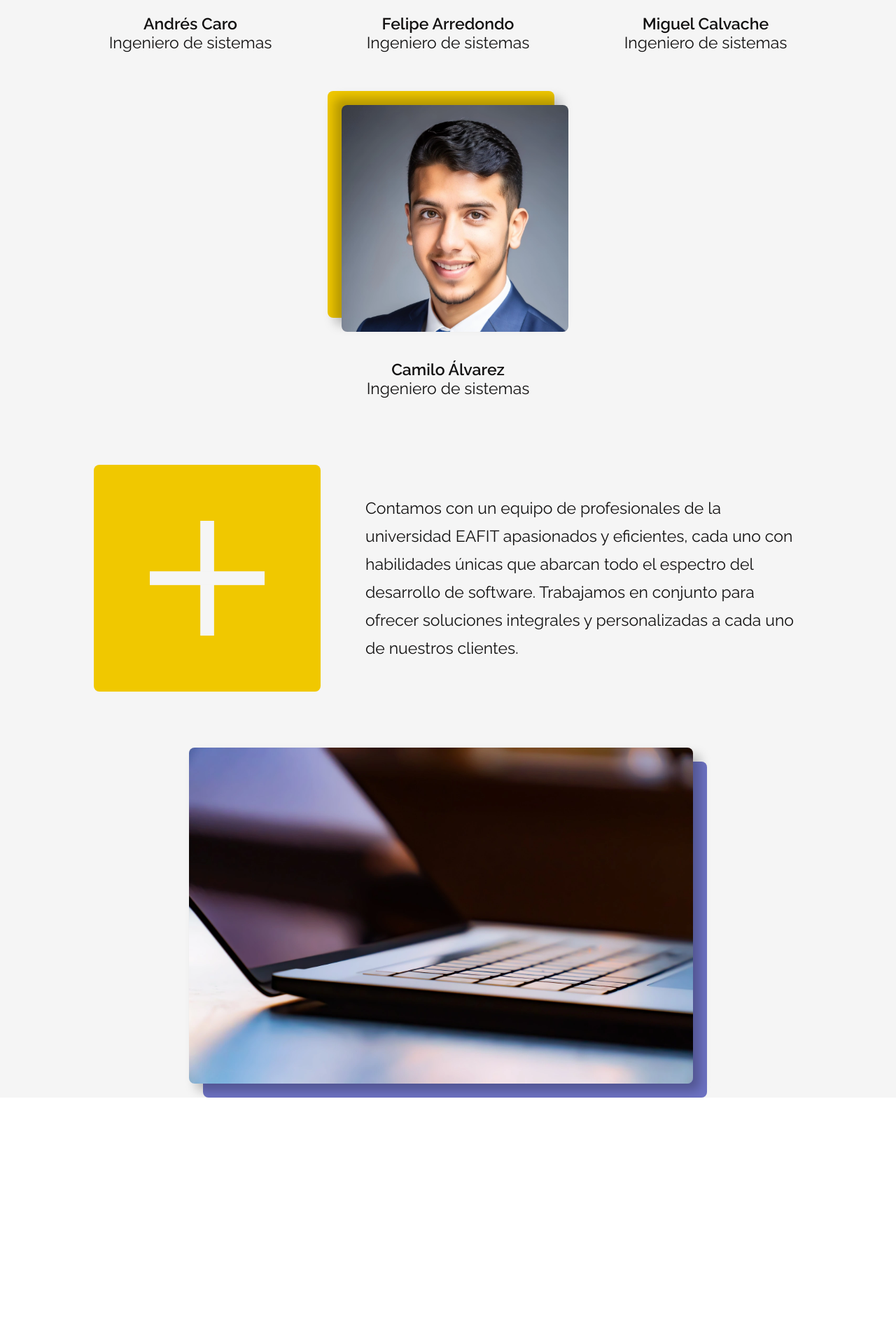
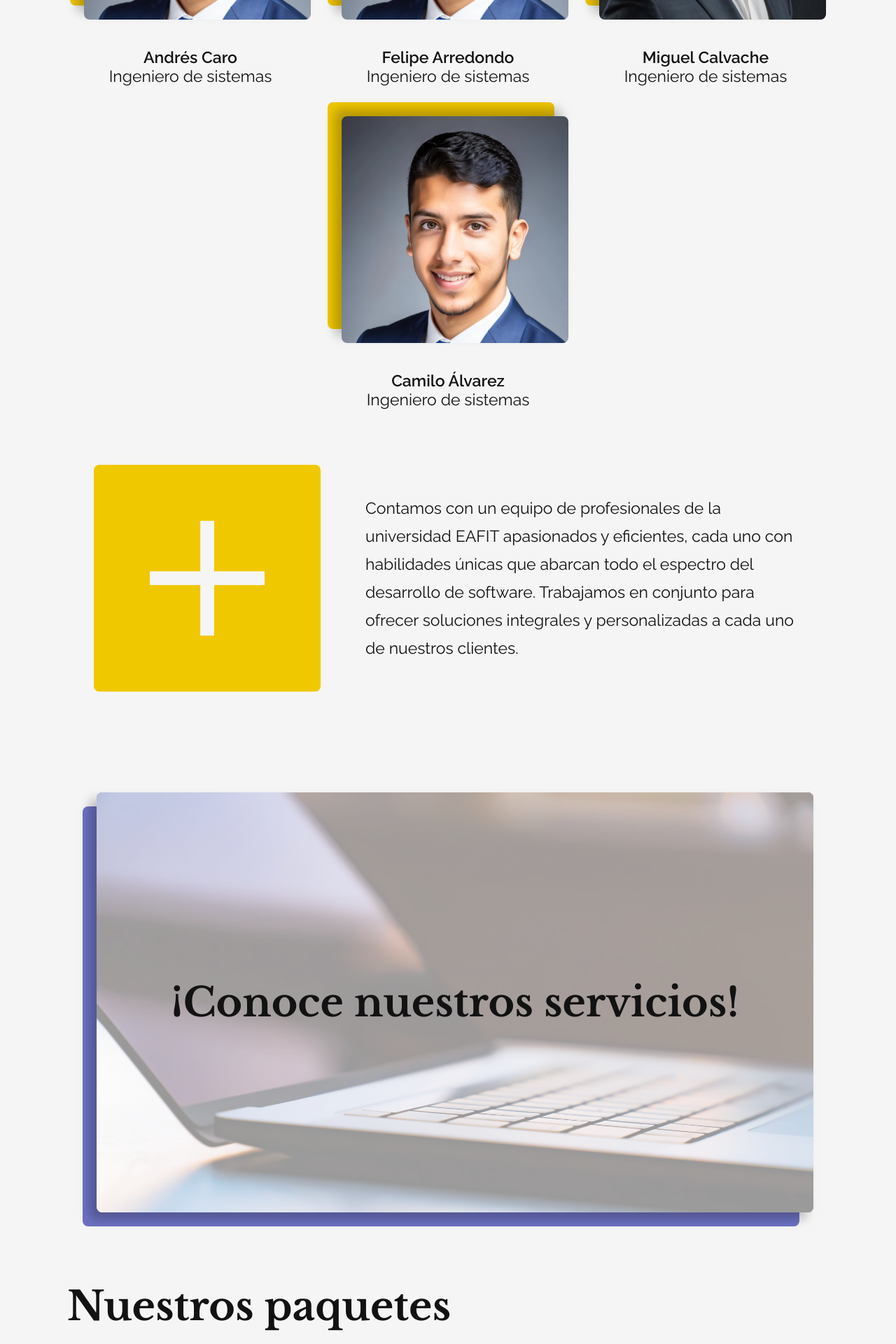
Before and after one commit to Kilafy/kilafy, a React (Vite) app: page / in a window 1280 px wide. Shown: the part 1940-3860 px from the top of the page at 70% size. Before the commit the page ends 3508 px from the top, so only its background shows below. Built offline with nearby package versions, Linux system fonts and the light colour scheme.

Commit message:
Add Services section and add animations to PhotoFrame

```diff
--- a/src/App.jsx
+++ b/src/App.jsx
@@ -1,7 +1,7 @@
 import Header from "./components/Header";
 import Hero from "./components/Hero";
-import PhotoFrame from "./components/PhotoFrame";
 import AboutUs from "./components/AboutUs";
+import Services from "./components/Services";
 
 const App = () => {
   return (
@@ -10,16 +10,7 @@ const App = () => {
         <Header />
         <Hero />
         <AboutUs />
-        <div className="h-full w-full flex justify-center items-center">
-          <PhotoFrame
-            imgSrc="/assets/images/backgrounds/IMG_19.webp"
-            imgWidth="720px"
-            imgHeight="480px"
-            frameRounded="rounded-lg"
-            frameColor="bg-color-4"
-            framePosition="bottomRight"
-          />
-        </div>
+        <Services />
       </div>
     </>
   );
--- a/src/components/AboutUs.jsx
+++ b/src/components/AboutUs.jsx
@@ -8,7 +8,7 @@ const renderTeamMember = () => {
       {aboutUsContent.team.map((member) => (
         <div
           key={member.id}
-          className="flex flex-col items-center justify-center  h-full my-4">
+          className="flex flex-col items-center justify-center h-full my-4 md:my-0">
           <PhotoFrame
             imgSrc={member.photo}
             imgWidth={aboutUsContent.teamPhotoSize.width}
@@ -41,13 +41,13 @@ const AboutUs = () => {
             {aboutUsContent.description}
           </p>
         </div>
-        <h2 className="h2 text-center w-full p-4 my-16 md:my-20">
+        <h2 className="h2 text-center w-full p-4 my-16 mt-24 md:my-20 md:mt-36">
           {aboutUsContent.title}
         </h2>
 
         {renderTeamMember()}
 
-        <div className="flex w-full justify-between gap-3 px-4 mb-16 md:mb-20 md:justify-center md:gap-6 lg:gap-12 xl:gap-16">
+        <div className="flex w-full justify-between gap-3 px-4 mb-16 md:mb-0 md:justify-center md:gap-6 lg:gap-12 xl:gap-16">
           <div className="flex justify-center items-center aspect-square w-1/3 max-h-[324px] max-w-[324px] p-12 bg-color-1 rounded-lg md:p-20 md:w-1/2">
             <img src={cross} />
           </div>
--- a/src/components/PhotoFrame.jsx
+++ b/src/components/PhotoFrame.jsx
@@ -58,18 +58,23 @@ const PhotoFrame = ({
   frameRounded = "rounded-lg",
   frameColor = "bg-color-1",
   framePosition = "topLeft",
+  children,
 }) => {
   const { position, margin } = positionClasses[framePosition];
   const { shadow } = positionClasses[framePosition];
+
+  const animationClass =
+    "transition duration-200 ease-in-out transform hover:scale-105";
 
   return (
     <div
       style={{ height: imgHeight, width: imgWidth }}
       className={`relative z-30 ${margin}`}>
       <div
-        className={`absolute w-full h-full bg-cover shadow-black ${frameRounded} ${shadow}`}
-        style={{ backgroundImage: `url('${imgSrc}')`, zIndex: 40 }}
-      />
+        className={`absolute flex justify-center items-center w-full h-full bg-cover shadow-black ${frameRounded} ${shadow} ${animationClass}`}
+        style={{ backgroundImage: `url('${imgSrc}')`, zIndex: 40 }}>
+        {children}
+      </div>
       <div
         className={`absolute w-full h-full ${position} ${frameColor} ${frameRounded}`}
         style={{ zIndex: 30 }}
--- /dev/null
+++ b/src/components/Services.jsx
@@ -0,0 +1,47 @@
+import PhotoFrame from "./PhotoFrame";
+import { servicesContent } from "../constants";
+
+const renderServices = () => {
+  return (
+    <div className="flex flex-col gap-7 w-full justify-between md:flex-row md:gap-9 lg:gap-20 xl:gap-28">
+      {servicesContent.services.map((service) => (
+        <div key={service.id} className="relative flex flex-col md:w-1/3 md:min-w-[210px] md:max-w-80 xl:min-w-[300px] 2xl:min-w-[375px] 3xl:min-w-[430px]">
+          <h3 className="h3 mb-3 md:mb-5">{service.name}</h3>
+          <p className="p text-justify leading-6 md:leading-10 mb-5 md:mb-8">{service.description}</p>
+          <a href={servicesContent.moreInfo.url} className="p-2 bg-color-4 rounded-sm mt-auto self-start">
+            {servicesContent.moreInfo.text}
+          </a>
+        </div>
+      ))}
+    </div>
+  );
+};
+
+const Services = () => {
+  return (
+    <section id="servicios">
+      <div className="h-full w-full flex justify-center items-center px-4 md:my-20 md:mt-36">
+        <PhotoFrame
+          imgSrc={servicesContent.banner.src}
+          imgWidth={servicesContent.banner.width}
+          imgHeight={servicesContent.banner.height}
+          frameRounded={servicesContent.banner.frameRounded}
+          frameColor={servicesContent.banner.frameColor}
+          framePosition={servicesContent.banner.framePosition}>
+          <div className="w-full h-full flex justify-center items-center bg-white/60 rounded-lg">
+            <h2 className="h2 text-center p-4">
+              {servicesContent.banner.childrenTitle}
+            </h2>
+          </div>
+        </PhotoFrame>
+      </div>
+      <div className="flex flex-col p-8 md:py-0 md:my-20 lg:px-24">
+        <h2 className="h2 mb-8 md:mb-16">{servicesContent.title}</h2>
+        {renderServices()}
+      </div>
+    </section>
+  );
+};
+
+
+export default Services;
--- a/src/constants/index.js
+++ b/src/constants/index.js
@@ -74,7 +74,51 @@ export const aboutUsContent = {
     width: "324px",
     height: "324px",
   },
-  teamDescription: "Contamos con un equipo de profesionales de la universidad EAFIT apasionados y eficientes, \
+  teamDescription:
+    "Contamos con un equipo de profesionales de la universidad EAFIT apasionados y eficientes, \
     cada uno con habilidades únicas que abarcan todo el espectro del desarrollo de software. Trabajamos en \
     conjunto para ofrecer soluciones integrales y personalizadas a cada uno de nuestros clientes.",
 };
+
+export const servicesContent = {
+  banner: {
+    src: "/assets/images/backgrounds/IMG_19.webp",
+    width: "1024px",
+    height: "600px",
+    frameRounded: "rounded-lg",
+    frameColor: "bg-color-4",
+    framePosition: "bottomLeft",
+    childrenTitle: "¡Conoce nuestros servicios!",
+  },
+  title: "Nuestros paquetes",
+  services: [
+    {
+      id: "0",
+      name: "Página web básica",
+      description:
+        "Este paquete ofrece una página web tipo landing page dando una solución completa \
+        y profesional para cualquier empresa que necesite una presencia en línea efectiva para \
+        darse a conoceren internet.",
+    },
+    {
+      id: "1",
+      name: "Aplicación Web",
+      description:
+        "En Kilafy, ofrecemos un paquete integral de desarrollo de aplicativos web diseñado \
+        para transformar tus ideas en aplicaciones funcionales y robustas. Algunos ejemplos son \
+        tiendas en línea, gestores de contenido o cualquier sistema personalizado que usted requiera.",
+    },
+    {
+      id: "2",
+      name: "Aplicación Móvil",
+      description:
+        "En Kilafy, transformamos tus ideas en aplicaciones móviles innovadoras y eficientes \
+        en realidad para que puedas llevar tu negocio al alcance de tus clientes en cualquier \
+        momento y lugar.",
+    },
+  ],
+  moreInfo: {
+    text: "Más información",
+    url: "#contacto",
+  },
+};
--- a/tailwind.config.js
+++ b/tailwind.config.js
@@ -87,6 +87,9 @@ export default {
           4: "#6D72C3",
         },
       },
+      screens: {
+        '3xl': '1900px',
+      },
     },
   },
   plugins: [
```
